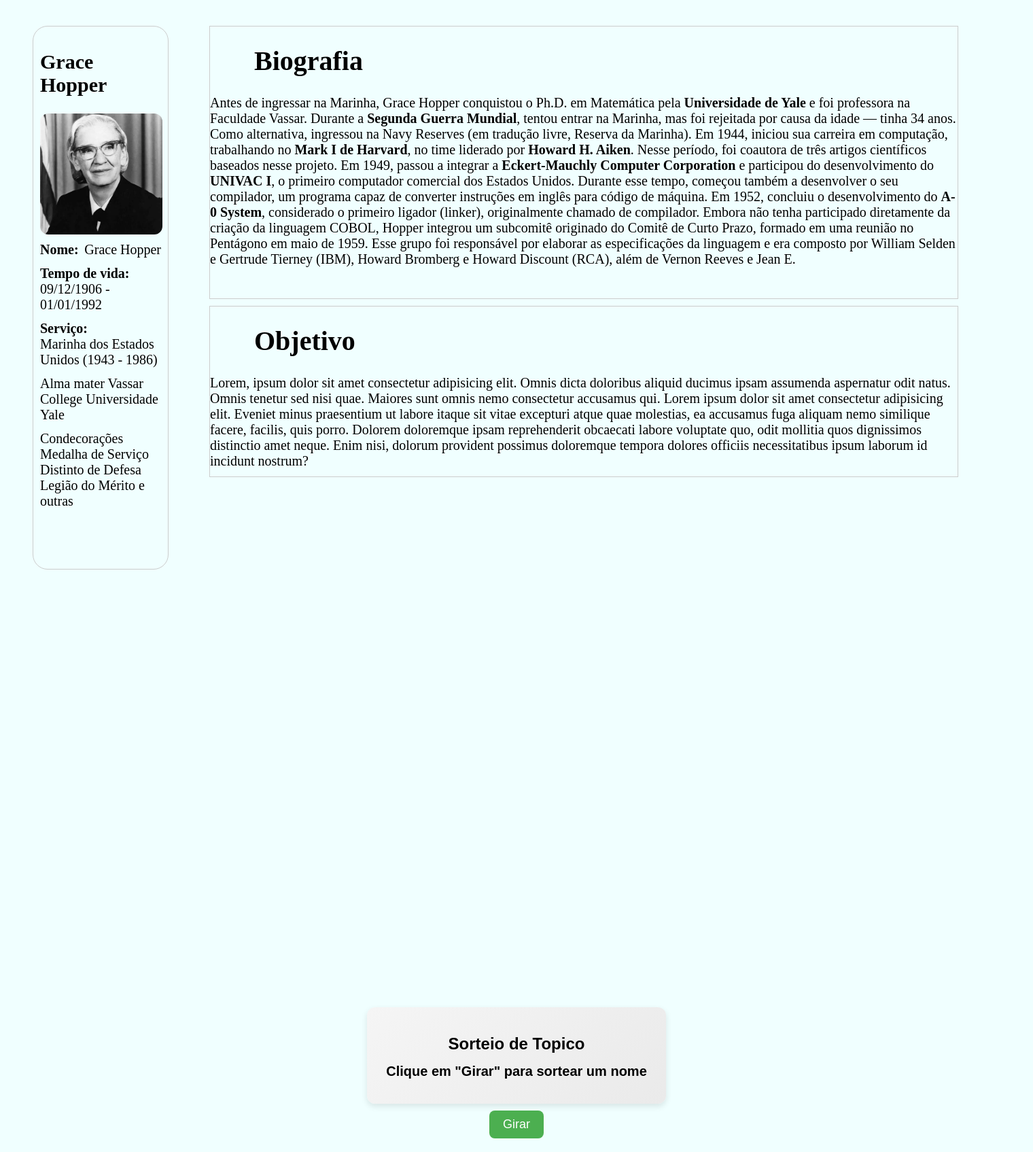
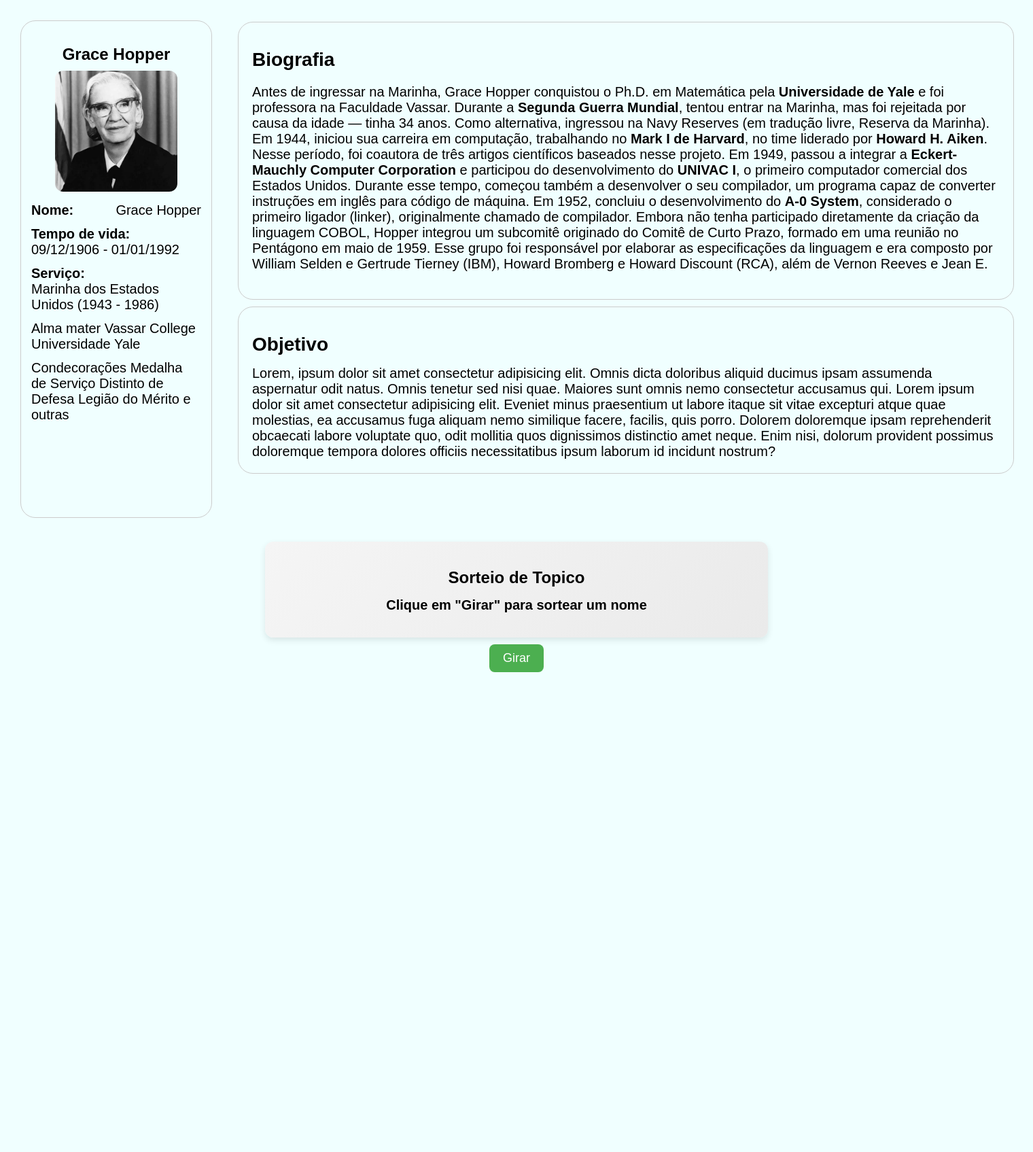
Before and after one commit to SRicardom/Apresentacao-Grace-Hopper, a FastAPI app: page / in a window 1520 px wide. Shown: the whole page at 68% size. After the commit the page ends 989 px from the top, so only its background shows below. Run offline with FastAPI, Linux system fonts and the light colour scheme.

```diff
--- a/static/css/style.css
+++ b/static/css/style.css
@@ -1,74 +1,106 @@
-body{
+/* Corpo da página */
+body {
     background-color: azure;
-}
-ul{
-    list-style: none;
-}
-.informacao{
-    position: relative;
-    width: 200px;
-    height: 800px;
-    border: 1px solid #ccc;
-    font-size: clamp(12px, 2vw, 20px);
-    overflow-wrap: break-word;
-    left: 40px;
-    top: 30px;
-    padding: 10px;
-    box-sizing: border-box;
-    border-radius: 22px;
+    font-family: Arial, sans-serif;
+    margin: 0;
+    padding: 0;
 }
 
-.informacao ul {
+/* Lista sem marcadores */
+ul {
     list-style: none;
     padding: 0;
     margin: 0;
 }
 
+/* Informações da Grace Hopper */
+.informacao {
+    width: 90%;
+    height: 700px;
+    max-width: 250px;
+    margin: 20px auto;
+    padding: 15px;
+    border: 1px solid #ccc;
+    border-radius: 22px;
+    font-size: clamp(12px, 2vw, 20px);
+    overflow-wrap: break-word;
+    margin-top: 30px;
+    margin-left: 30px;
+}
+
+.informacao h2 {
+    text-align: center;
+    margin-bottom: 10px;
+}
+
+.informacao img {
+    display: block;
+    width: 180px;
+    border-radius: 12px;
+    margin: 0 auto 10px auto;
+}
+
 .informacao li {
-    display: flex;                /* organiza campo e valor lado a lado */
-    justify-content: space-between; /* campo à esquerda, valor à direita */
+    display: flex;
+    justify-content: space-between;
     padding: 6px 0;
 }
 
+/* Tempo de vida e serviço em coluna */
+#tempo, #servico {
+    display: flex;
+    flex-direction: column;
+    align-items: flex-start;
+    padding: 6px 0;
+}
 
-.biografia{
-    width: 1100px;
-    height: 400px;
+#tempo span, #servico span {
+    margin-top: 2px;
+    font-weight: normal;
+}
+
+/* Blocos principais (Biografia e Objetivo) */
+.biografia {
+    width: 90%;
+    max-width: 1100px;
+    margin: 20px auto;
+    padding: 20px;
     border: 1px solid #ccc;
+    border-radius: 22px;
     font-size: clamp(12px, 2vw, 20px);
     overflow-wrap: break-word;
-    position: relative;
-    top:-770px;
-    left: 300px;
+    margin-top: -750px;
+    margin-left: 350px;
+}
+.objetivo{
+    width: 90%;
+    max-width: 1100px;
+    margin: 20px auto;
+    padding: 20px;
+    border: 1px solid #ccc;
+    border-radius: 22px;
+    font-size: clamp(12px, 2vw, 20px);
+    overflow-wrap: break-word;
+    margin-top: -10px;
+    margin-left: 350px;
 }
 
-.titulo{
-   position: relative;
-   left: 65px;
+/* Títulos internos */
+.titulo {
+    margin-bottom: 15px;
+    font-size: clamp(18px, 2.2vw, 28px);
 }
 
-
-.objetivo{
-    width: 1100px;
-    height: 250px;
-    border: 1px solid #ccc;
-    font-size: clamp(12px, 2vw, 20px);
-    overflow-wrap: break-word;
-    position: relative;
-    top: -760px;
-    left: 300px;
-}
-
+/* Sorteio */
 .sorteio {
-    width: 90%;
-    max-width: 400px;
-    margin: 20px auto 10px auto; /* margem inferior menor */
+    width: 700px;
+    margin: 20px auto 10px auto;
     padding: 20px;
     border-radius: 12px;
     background: linear-gradient(135deg, #f5f5f5, #eaeaea);
     box-shadow: 0 4px 10px rgba(0,0,0,0.1);
     text-align: center;
-    font-family: Arial, sans-serif;
+    margin-top: 100px;
 }
 
 .sorteio h2 {
@@ -80,12 +112,13 @@ ul{
     margin: 15px 0;
     font-size: clamp(14px, 1.5vw, 20px);
     font-weight: bold;
-    min-height: 24px; /* evita pular o layout */
+    min-height: 24px;
 }
 
+/* Botão de sorteio */
 .botao-container {
-    text-align: center; /* centraliza o botão fora da roleta */
-    margin-bottom: 20px;
+    text-align: center;
+    margin: 10px auto 40px auto;
 }
 
 #botao-sorteio {
@@ -168,3 +151,9 @@ ul{
 #botao:hover {
     background: #0051ff;
 }
+
+/* Nome grande */
+#nome {
+    font-size: x-large;
+    text-align: center;
+}
--- a/templates/home.html
+++ b/templates/home.html
@@ -12,7 +12,7 @@
 
     <div class="informacao">
 
-        <h2>Grace Hopper</h2>
+        <h2 id="nome">Grace Hopper</h2>
         <img id="foto-grace" src="../static/images/graceWhooper.png" alt="imagem de graceWhooper">
         <ul>
             <li><strong>Nome:</strong> Grace Hopper</li>
```
Also changed, not shown: other parts of static/css/style.css (+3 -53 lines).
